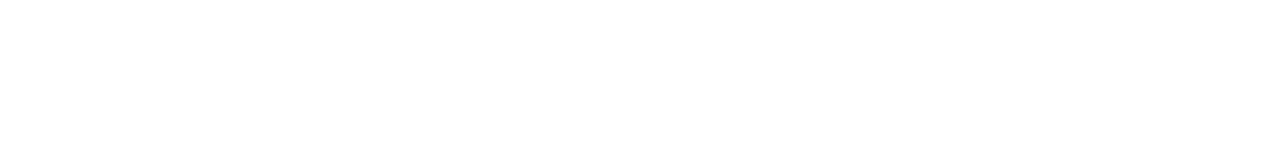
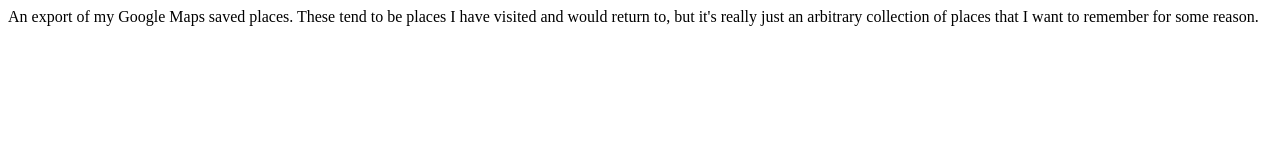
Before and after one commit to WheresAlice/places, a plain HTML site: page index.html in a window 1280 px wide. Drawn offline with Linux system fonts and the light colour scheme.

Commit message:
add notes

```diff
--- a/index.html
+++ b/index.html
@@ -4,5 +4,6 @@
 </head>
 <body>
 <script src="https://gist.github.com/WheresAlice/4c8953b5d57e3c56095fc3e8bf6e2d26.js"></script>
+<p>An export of my Google Maps saved places.  These tend to be places I have visited and would return to, but it's really just an arbitrary collection of places that I want to remember for some reason.</p>
 </body>
 </html>
```
Also changed, not shown: 1 other file.
